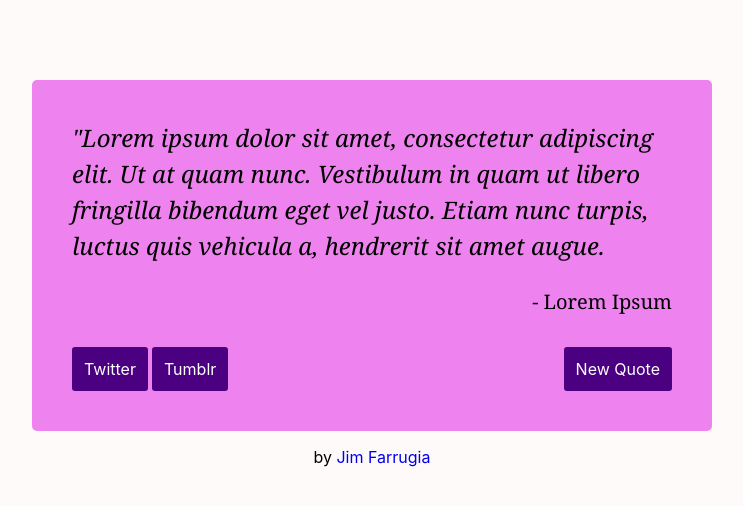
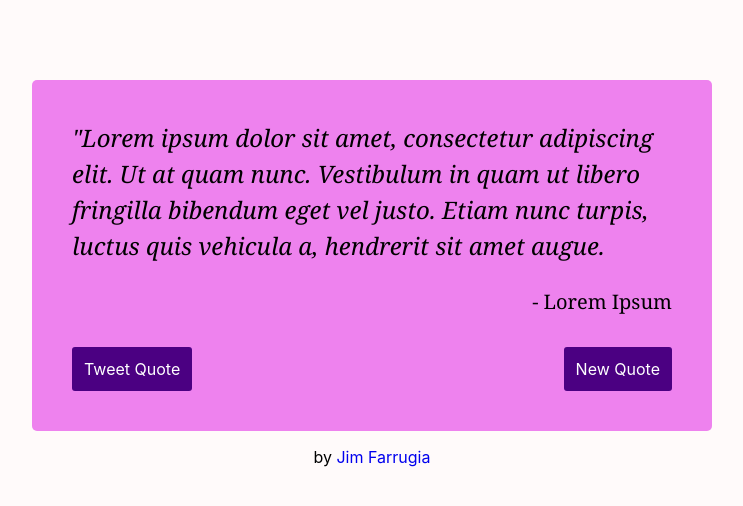
Before and after one commit to Jimfarrugia/react-random-quote-generator, a React (Create React App) app: page / in a window 1280 px wide. Shown: the top 506 px of the page, without its empty margins (268-1011 px from the left). Built offline with nearby package versions, Linux system fonts and the light colour scheme.

Commit message:
change element IDs to satisfy FCC tests

```diff
--- a/src/App.js
+++ b/src/App.js
@@ -2,19 +2,20 @@ function App() {
 	return (
 		<>
 			<div id="quote-box">
-				<blockquote id="quote">
+				<blockquote id="text">
 					Lorem ipsum dolor sit amet, consectetur adipiscing elit. Ut at quam
 					nunc. Vestibulum in quam ut libero fringilla bibendum eget vel justo.
 					Etiam nunc turpis, luctus quis vehicula a, hendrerit sit amet augue.
 				</blockquote>
 				<p id="author">Lorem Ipsum</p>
 				<div id="actions">
-					<a href="#">Twitter</a>
-					<a href="#">Tumblr</a>
-					<a id="new-quote-btn" href="#">
+					<a id="tweet-quote" href="#">
+						Tweet Quote
+					</a>
+					<a id="new-quote" href="#">
 						New Quote
 					</a>
-					<div class="clear"></div>
+					<div className="clear"></div>
 				</div>
 			</div>
 			<footer>
--- a/src/index.css
+++ b/src/index.css
@@ -21,6 +21,10 @@ footer {
 	margin: 0 0 5rem;
 }
 
+.clear {
+	clear: both;
+}
+
 #quote-box {
 	background: violet;
 	margin: 5rem auto 1rem;
@@ -31,7 +35,7 @@ footer {
 	border-radius: 5px;
 }
 
-#quote {
+#text {
 	font-family: "Noto Serif", serif;
 	font-style: italic;
 	margin: 0;
@@ -39,7 +43,7 @@ footer {
 	line-height: 1.5;
 }
 
-#quote:before {
+#text:before {
 	content: "\0022 ";
 }
 
@@ -54,10 +58,6 @@ footer {
 	content: "- ";
 }
 
-.clear {
-	clear: both;
-}
-
 #actions a {
 	float: left;
 	color: #fff;
@@ -70,10 +70,6 @@ footer {
 	background: darkviolet;
 }
 
-#actions a:first-child {
-	margin-right: 0.25rem;
-}
-
-#actions #new-quote-btn {
+#actions #new-quote {
 	float: right;
 }
```
